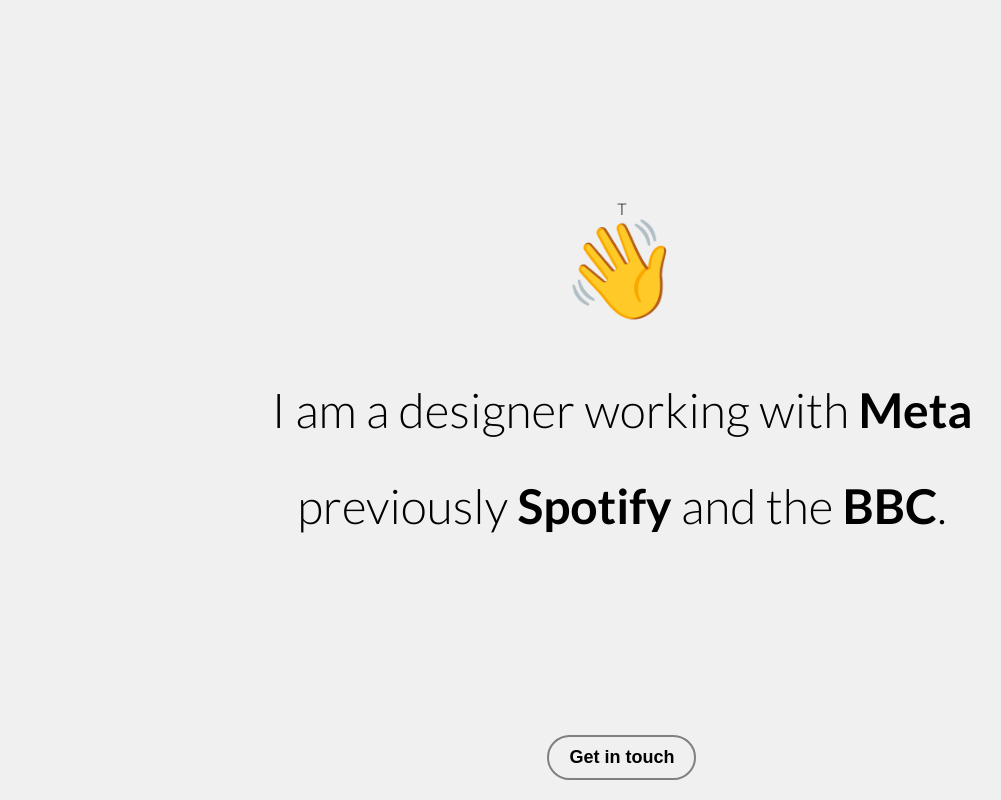
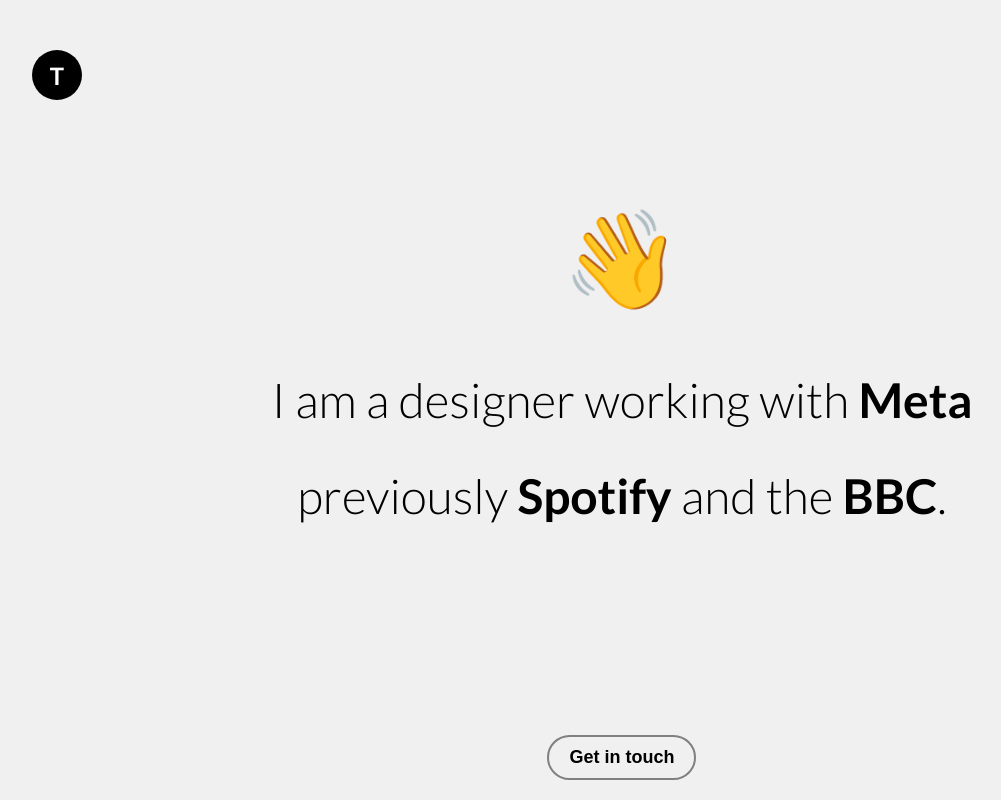
Before and after one commit to ThomasMould/Thomasmould, a plain HTML site: page index.html in a window 1280 px wide. Shown: the whole page, without its empty margins (18-1019 px from the left). Drawn offline with Linux system fonts and the light colour scheme.

Commit message:
Update styles.css

```diff
--- a/styles.css
+++ b/styles.css
@@ -7,6 +7,22 @@
     align-items: center;
     font-family: 'Lato', sans-serif;
     background-color: #f0f0f0;
+}
+
+.top-left-circle {
+    position: absolute;
+    top: 50px; /* 50 pixels from the top */
+    left: 50px; /* 50 pixels from the left */
+    width: 50px;
+    height: 50px;
+    background-color: #000; /* Circle background color */
+    color: #fff; /* Text color */
+    border-radius: 50%;
+    display: flex;
+    justify-content: center;
+    align-items: center;
+    font-size: 24px; /* Font size for the letter "T" */
+    font-weight: 700; /* Bold text */
 }
 
 .centered-text {
```
